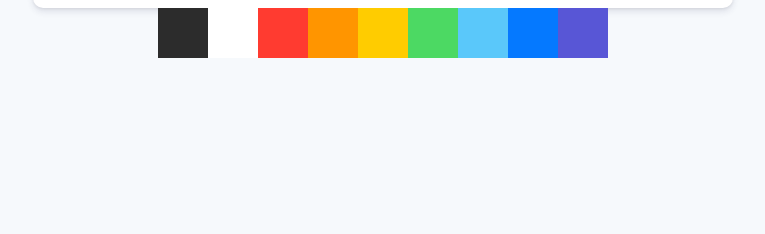
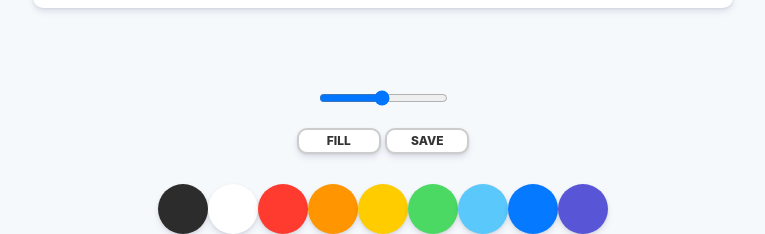
Before and after one commit to seoulcity/paintJS, a plain HTML site: page 02/index.html in a window 1280 px wide. Shown: the part 742-976 px from the top of the page, without its empty margins (257-1022 px from the left). Before the commit the page ends 800 px from the top, so only its background shows below. Drawn offline with Linux system fonts and the light colour scheme.

Commit message:
fin 2nd mission

```diff
--- a/02/index.html
+++ b/02/index.html
@@ -10,6 +10,13 @@
 <body>
 	<canvas id="jsCanvas" class="canvas"></canvas>
 	<div class="controls">
+		<div class="controls__range">
+			<input type="range" id="jsRange" min="0.1" max="5.0" value="2.5" step="0.1">
+		</div>
+		<div class="controls__btns">
+			<button id="jsMode">Fill</button>
+			<button id="jsSave">Save</button>
+		</div>
 		<div class="controls__colors" id="jsColors">
 			<div class="controls__color" style="background-color: #2c2c2c"></div>
 			<div class="controls__color" style="background-color: white"></div>
--- a/02/styles.css
+++ b/02/styles.css
@@ -18,7 +18,34 @@ body {
 }
 
 .controls {
+    margin-top: 80px;
     display: flex;
+    flex-direction: column;
+    align-items: center;
+}
+
+.controls .controls__btns{
+    margin-bottom: 30px;
+}
+
+.controls__btns button {
+    all: unset;
+    cursor: pointer;
+    background-color: white;
+    padding: 5px 0px;
+    width: 80px;
+    text-align: center;
+    border-radius: 10px;
+    box-shadow: 0 4px 6px rgba(50, 50, 93, 0.11), 0 1px 3px rgba(0, 0, 0, 0.08);
+    border: 2px solid rgba(0, 0, 0, 0.2);
+    color:  rgba(0, 0, 0, 0.8);
+    text-transform: uppercase;
+    font-weight: 800;
+    font-size: 12px;
+}
+
+.controls__btns button:active{
+    transform: scale(0.98);
 }
 
 .controls .controls__colors {
@@ -28,4 +55,11 @@ body {
 .controls__colors .controls__color {
     width: 50px;
     height: 50px;
+    border-radius: 25px;
+    cursor: pointer;
+    box-shadow: 0 4px 6px rgba(50, 50, 93, 0.11), 0 1px 3px rgba(0, 0, 0, 0.08);
 }
+
+.controls .controls__range{
+    margin-bottom: 20px;
+}
```
